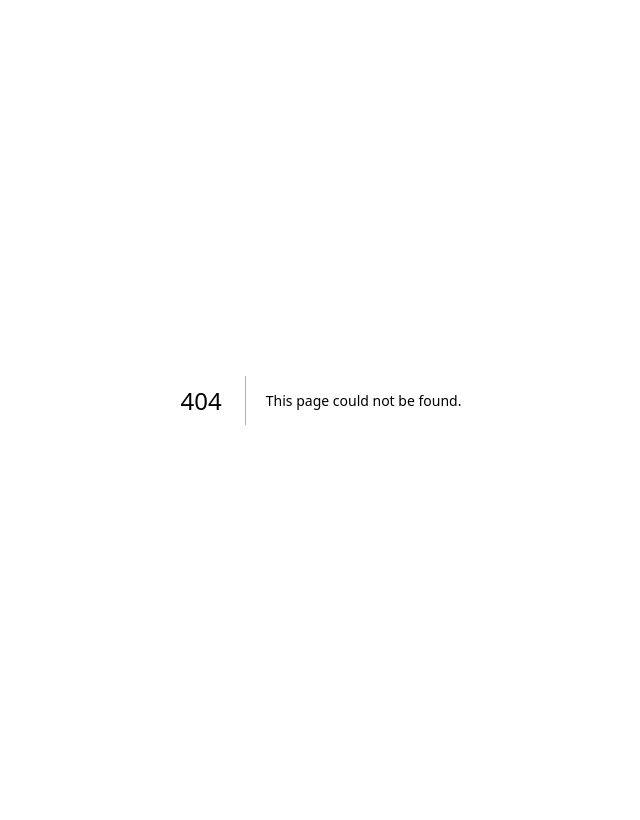
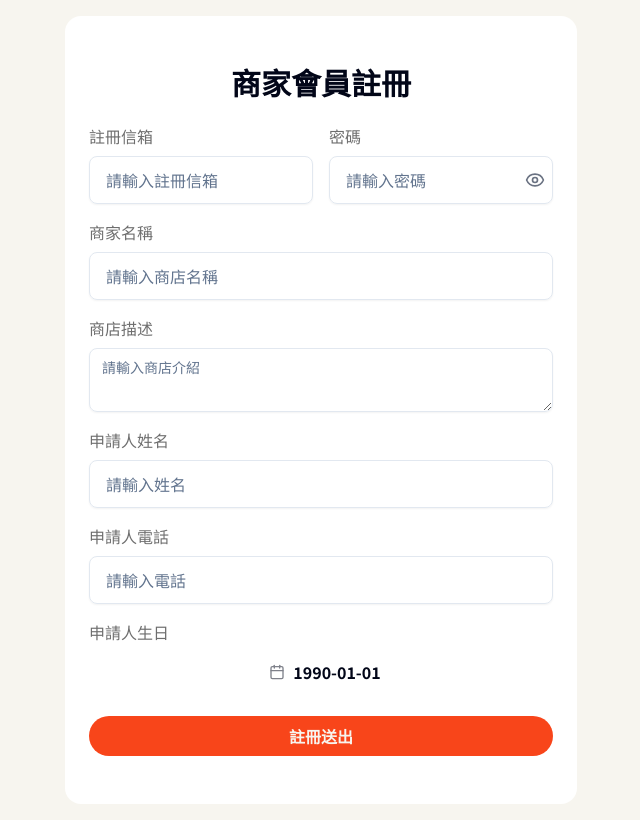
Before and after one commit to MisTPEBUS/stay-mi-next-app, a Next.js app: page /brand/signUp in a window 1280 px wide. Before the commit this address had no page. Shown: the whole page, without its empty margins (319-959 px from the left). Built offline with nearby package versions, Linux system fonts and the light colour scheme; no server answers.

Commit message:
feat:商家登入註冊

```diff
--- /dev/null
+++ b/src/app/brand/login/LoginForm.tsx
@@ -0,0 +1,66 @@
+"use client";
+import { zodResolver } from "@hookform/resolvers/zod";
+import { useEffect } from "react";
+import { FormProvider, useForm } from "react-hook-form";
+
+import { FormRender } from "@/components/FormRender";
+import DemoFillButton, { DemoFieldItem } from "@/components/common/DemoFillButton";
+import { Button } from "@/components/ui/button";
+import { useLoginMutation } from "@/hooks/react-query/useLoginMutation";
+import { LoginRequestSchema, LoginRequestSchemaType, StoreLoginRequestSchemaType } from "@/schema/auth.dto";
+import { useLoginStore } from "@/store/useLoginStore";
+
+import RegisterHint from "../../(main)/(auth)/login/_components/RegisterHint";
+
+import { loginFields, LoginFieldType } from "./loginFields";
+
+const demoData: DemoFieldItem[] = [{ email: "ya-two@gmail.com" }, { password: "11111111" }];
+
+const LoginForm = () => {
+  const { rememberMe, email: rememberedEmail } = useLoginStore();
+
+  const methods = useForm<StoreLoginRequestSchemaType>({
+    resolver: zodResolver(LoginRequestSchema),
+    defaultValues: {
+      email: rememberMe ? rememberedEmail : "",
+      password: "",
+    },
+  });
+
+  const { handleSubmit, setValue } = methods;
+
+  useEffect(() => {
+    setValue("email", rememberMe ? rememberedEmail : "");
+  }, [rememberMe, rememberedEmail, setValue]);
+
+  const { mutate: login, isPending } = useLoginMutation();
+
+  const onSubmit = (data: LoginRequestSchemaType) => {
+    login({
+      email: data.email,
+      password: data.password,
+    });
+  };
+
+  return (
+    <div className="bg-white-pure w-full rounded-2xl p-12 px-6 md:w-sm">
+      <h2 className="text-center font-bold">商家會員登入</h2>
+      <div className="flex flex-col gap-5">
+        <FormProvider {...methods}>
+          <DemoFillButton fields={demoData} /> {/* 必須放在 FormProvider 內 */}
+          <form onSubmit={handleSubmit(onSubmit)}>
+            <FormRender<LoginFieldType> fields={loginFields} />
+            <Button type="submit" disabled={isPending} className="mt-6 w-full md:flex">
+              {isPending ? "登入中..." : "立即登入"}
+            </Button>
+          </form>
+        </FormProvider>
+        <RegisterHint signUpRoute="/brand/signUp" />
+      </div>
+    </div>
+  );
+};
+
+LoginForm.displayName = "LoginForm";
+
+export default LoginForm;
--- /dev/null
+++ b/src/app/brand/login/loginFields.ts
@@ -0,0 +1,23 @@
+import { FormFieldConfig } from "@/components/FormRender/type";
+import { LoginRequestSchemaType } from "@/schema/auth.dto";
+
+export type LoginFieldType = LoginRequestSchemaType & { rememberMe: boolean };
+
+export const loginFields: FormFieldConfig<LoginFieldType>[] = [
+  {
+    type: "email",
+    label: "帳號",
+    name: "email",
+    placeholder: "請輸入信箱",
+    required: true,
+    className: "mb-2",
+  },
+  {
+    type: "password",
+    label: "密碼",
+    name: "password",
+    placeholder: "請輸入密碼",
+    required: true,
+    className: "mb-2",
+  },
+];
--- /dev/null
+++ b/src/app/brand/login/page.tsx
@@ -0,0 +1,19 @@
+import { generateMetadata } from "@/utils/seo";
+
+import StoreLoginForm from "./LoginForm";
+
+export const metadata = generateMetadata({
+  title: "會員登入",
+  description: "會員登入",
+  url: "https://staymi.vercel.app/brand/login",
+});
+
+const StoreLogin = () => {
+  return (
+    <div className="flex justify-center bg-white md:py-20">
+      <StoreLoginForm />
+    </div>
+  );
+};
+
+export default StoreLogin;
--- /dev/null
+++ b/src/app/brand/signUp/components/signUpForm.tsx
@@ -0,0 +1,52 @@
+"use client";
+import { zodResolver } from "@hookform/resolvers/zod";
+import { FormProvider, useForm } from "react-hook-form";
+
+import { FormRender } from "@/components/FormRender";
+import { Button } from "@/components/ui/button";
+import { useRegisterMutation } from "@/hooks/react-query/useRegisterMutation";
+import { RegisterUserReqSchema, RegisterUserReqSchemaType } from "@/schema/auth.dto";
+
+import { signUpFields, SignUpFieldType } from "../signUpFields";
+
+const SignUpForm = () => {
+  const { mutate: register, isPending } = useRegisterMutation();
+
+  const methods = useForm<RegisterUserReqSchemaType>({
+    resolver: zodResolver(RegisterUserReqSchema),
+    defaultValues: {
+      name: "",
+      email: "",
+      password: "",
+      phone: "",
+      birthday: "1990-01-01",
+      gender: "m",
+      provider: "",
+      provider_id: "",
+      avatar: "",
+    },
+  });
+  const { handleSubmit } = methods;
+
+  const onSubmit = (data: RegisterUserReqSchemaType) => {
+    register(data);
+  };
+
+  return (
+    <div className="bg-white-pure container w-full rounded-2xl p-12 px-6 md:w-lg">
+      <h2 className="mb-6 text-center font-bold">商家會員註冊</h2>
+      <div className="flex flex-col gap-5">
+        <FormProvider {...methods}>
+          <form onSubmit={handleSubmit(onSubmit)}>
+            <FormRender<SignUpFieldType> fields={signUpFields} />
+            <Button type="submit" disabled={isPending} className="mt-6 w-full md:flex">
+              {isPending ? "註冊中..." : "註冊送出"}
+            </Button>
+          </form>
+        </FormProvider>
+      </div>
+    </div>
+  );
+};
+
+export default SignUpForm;
--- /dev/null
+++ b/src/app/brand/signUp/page.tsx
@@ -0,0 +1,19 @@
+import { generateMetadata } from "@/utils/seo";
+
+import SignUpForm from "./components/signUpForm";
+
+export const metadata = generateMetadata({
+  title: "會員註冊",
+  description: "會員註冊",
+  url: "https://staymi.vercel.app/signUp",
+});
+
+const SignUp = () => {
+  return (
+    <div className="flex justify-center bg-white px-4 py-4">
+      <SignUpForm />
+    </div>
+  );
+};
+
+export default SignUp;
--- /dev/null
+++ b/src/app/brand/signUp/signUpFields.ts
@@ -0,0 +1,59 @@
+import { FormFieldConfig } from "@/components/FormRender/type";
+import { RegisterStoreReqSchemaType } from "@/schema/auth.dto";
+
+export type SignUpFieldType = RegisterStoreReqSchemaType;
+
+export const signUpFields: FormFieldConfig<SignUpFieldType>[] = [
+  {
+    type: "email",
+    label: "註冊信箱",
+    name: "email",
+    placeholder: "請輸入註冊信箱",
+    required: true,
+    halfWidth: true,
+  },
+  {
+    type: "password",
+    label: "密碼",
+    name: "password",
+    placeholder: "請輸入密碼",
+    required: true,
+    halfWidth: true,
+  },
+
+  {
+    type: "text",
+    label: "商家名稱",
+    name: "title",
+    placeholder: "請輸入商店名稱",
+    required: true,
+  },
+  {
+    type: "textarea",
+    label: "商店描述",
+    name: "description",
+    placeholder: "請輸入商店介紹",
+    required: true,
+  },
+  {
+    type: "text",
+    label: "申請人姓名",
+    name: "name",
+    placeholder: "請輸入姓名",
+    required: true,
+  },
+  {
+    type: "tel",
+    label: "申請人電話",
+    name: "phone",
+    placeholder: "請輸入電話",
+    required: true,
+  },
+  {
+    type: "date",
+    label: "申請人生日",
+    name: "birthday",
+    placeholder: "請輸入姓名",
+    required: true,
+  },
+];
```
